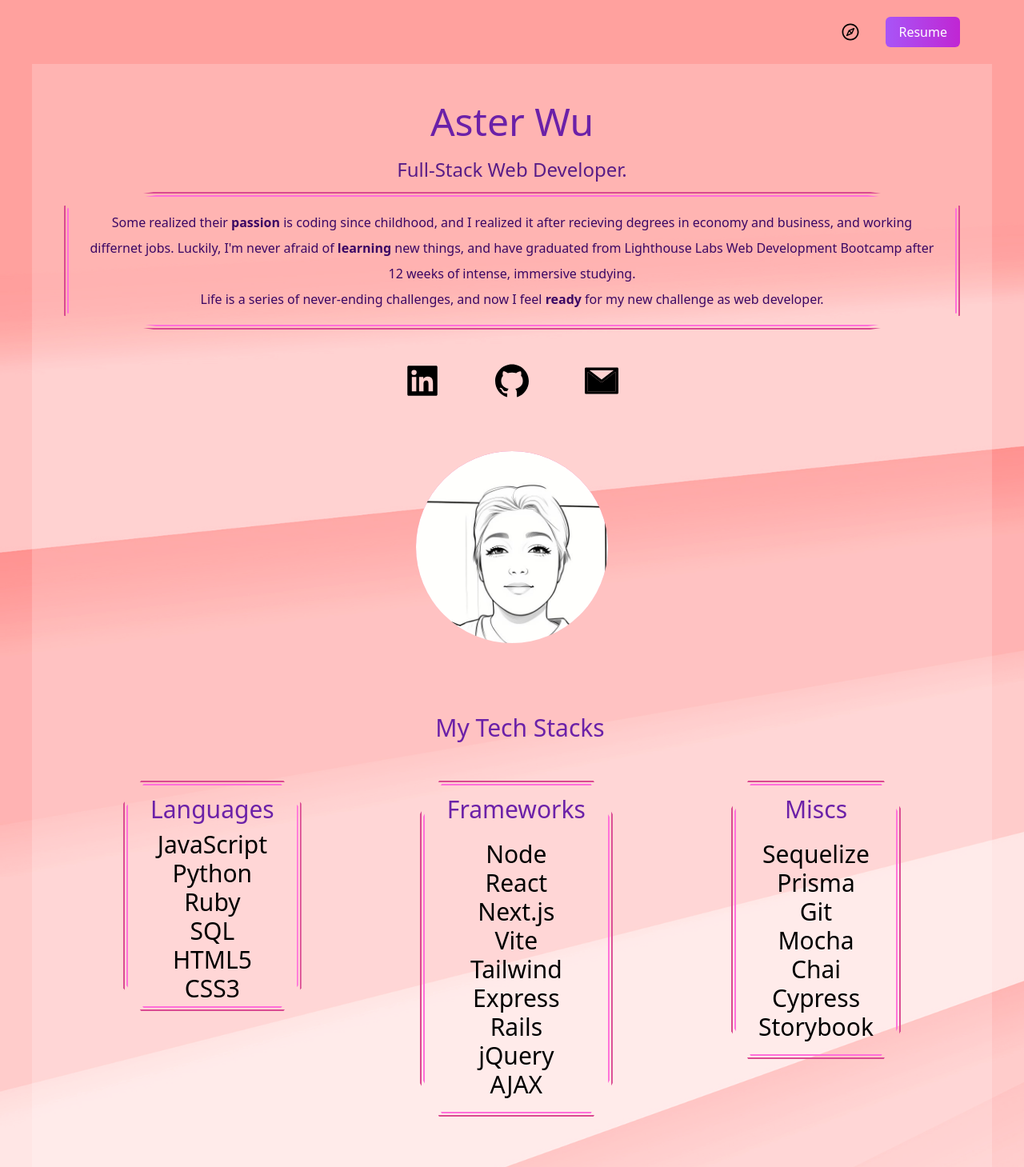
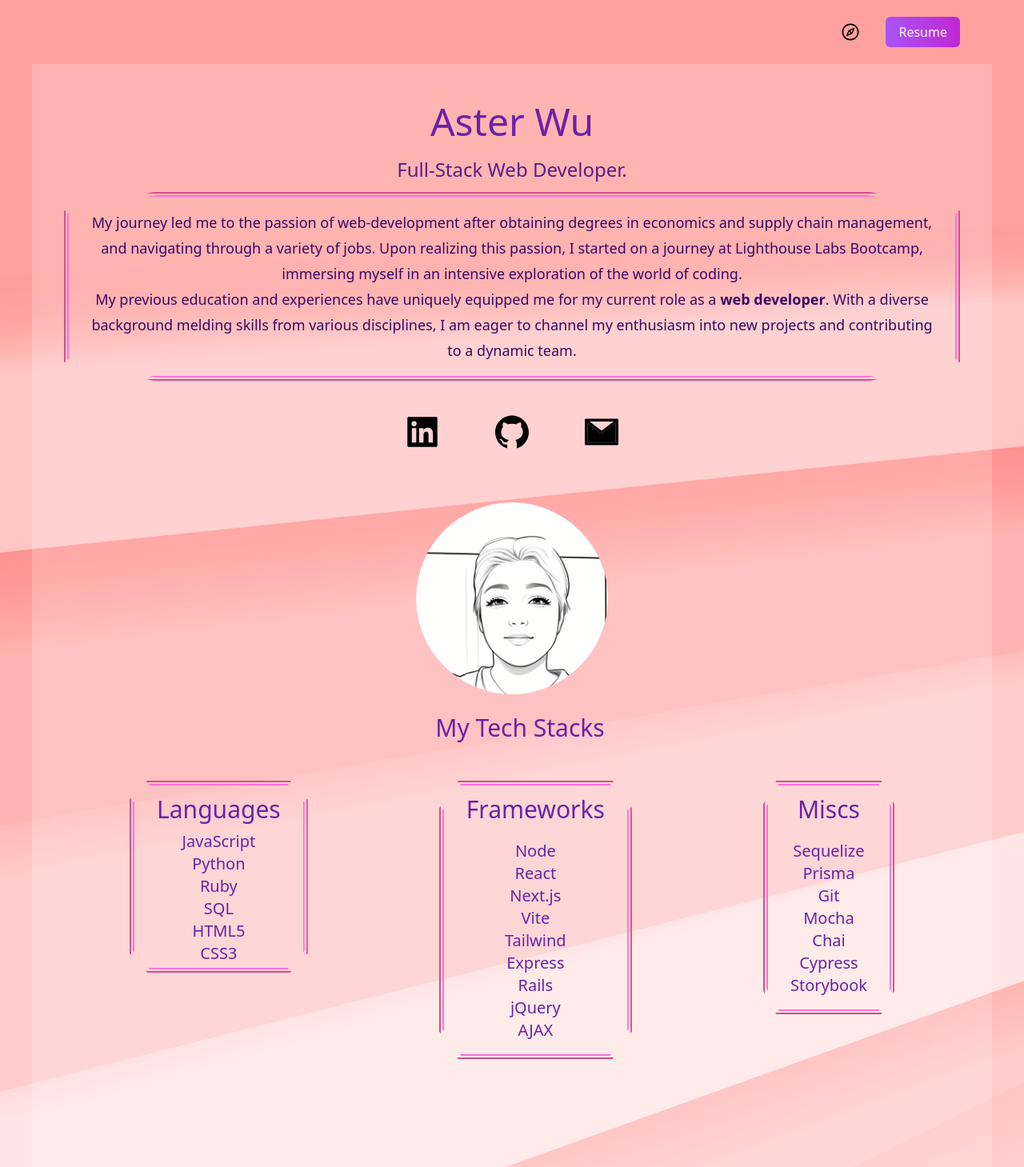
Before and after one commit to Xize-Wu/portfolio, a Next.js app: page / in a window 1280 px wide. Shown: the top 1459 px of the page at 80% size. Built offline with nearby package versions, Linux system fonts and the light colour scheme.

Commit message:
correct typo

```diff
--- a/pages/index.js
+++ b/pages/index.js
@@ -27,7 +27,7 @@ export default function Home() {
   return (
     <div>
       <Head>
-        <title>Aster Wu - Full Stack developer</title>
+        <title>Aster Wu - Full Stack Developer</title>
         <meta name='description' content='Generated by cre'></meta>
         <link rel='icon' href='/favicon.ico' />
       </Head>
@@ -46,13 +46,12 @@ export default function Home() {
           <div className="text-center p-10">
             <h2 className="text-5xl py-2 text-purple-800 font-medium" >Aster Wu</h2>
             <h3 className="text-2xl py-3 text-purple-900 ">Full-Stack Web Developer.</h3>
-            <div className={`${styles.clipNotch} text-md py-5 leading-8 text-purple-950 border-2 p-6 border-fuchsia-700 clip-notch`}>
+            <div className={`${styles.clipNotch} text-lg py-5 leading-8 text-purple-950 border-2 p-6 border-fuchsia-700 clip-notch`}>
                 <p>
-                Some realized their <span class="font-bold">passion </span>is coding since childhood, and I realized it after recieving degrees in economy and business, and working differnet jobs.           Luckily, I'm never afraid of <span class="font-bold">learning </span>new things, and have graduated from Lighthouse Labs Web Development Bootcamp after 12 weeks of intense, immersive studying.
+                  My journey led me to the passion of web-development after obtaining degrees in economics and supply chain management, and navigating through a variety of jobs. Upon realizing this passion, I started on a journey at Lighthouse Labs Bootcamp, immersing myself in an intensive exploration of the world of coding.
                 </p>
                 <p>
-                Life is a series of never-ending challenges, and now I feel <span class="font-bold">
-                  ready</span> for my new challenge as web developer.
+                My previous education and experiences have uniquely equipped me for my current role as a <span class="font-bold">web developer</span>. With a diverse background melding skills from various disciplines, I am eager to channel my enthusiasm into new projects and contributing to a dynamic team.
                 </p>
             </div>
           </div>
@@ -94,8 +93,8 @@ export default function Home() {
             <h3 className="text-3xl py-2 text-purple-800 font-medium pl-5 text-center">My Tech Stacks</h3>
             <div className={`min-w-min py-10 px-10 mb-12 flex justify-between ${styles.techStacks} ${isMobile ? styles.techStacksMobile : ''}`}>
               <div className={`${styles.clipNotch} flex justify-center border-fuchsia-700 items-center py-2 px-5 h-full flex-col text-center shadow-lg p-10 `}>
-                <h4 className="text-3xl py-2 text-purple-800 font-medium px-3 ">Languages</h4>
-                <ul>
+                <h4 className="text-3xl py-2 text-purple-800 font-medium px-3  ">Languages</h4>
+                <ul className=" text-purple-800 text-xl">
                   <li>JavaScript</li>
                   <li>Python</li>
                   <li>Ruby</li>
@@ -106,7 +105,7 @@ export default function Home() {
               </div>
               <div className={`${styles.clipNotch} flex justify-center border-fuchsia-700 items-center py-2 px-5 h-full flex-col text-center shadow-lg p-10`}>
                 <h4 className="text-3xl py-2 text-purple-800 font-medium px-3 ">Frameworks</h4>
-                <ul className="py-3">
+                <ul className="py-3 text-purple-800 text-xl">
                   <li>Node</li>
                   <li>React</li>
                   <li>Next.js</li>
@@ -120,7 +119,7 @@ export default function Home() {
               </div>
               <div className={`${styles.clipNotch} flex justify-center border-fuchsia-700 items-center py-2 px-5 h-full flex-col text-center shadow-lg p-10`}>
                 <h4 className="text-3xl py-2 text-purple-800 font-medium px-4 ">Miscs</h4>
-                <ul className="py-3 px-3">
+                <ul className="py-3 px-3  text-purple-800 text-xl">
                   <li>Sequelize</li>
                   <li>Prisma</li>
                   <li>Git</li>
@@ -138,10 +137,10 @@ export default function Home() {
         <section className={`${styles.transparentPink} min-h-screen pb-24`}>
           <div className="text-3xl py-1">
             <h3 className="text-3xl pb-10 pl-5 text-purple-800 font-medium text-center">My Projects</h3>
+            <div className={`mt-10 ${styles.clipNotch} flex justify-center  text-purple-800 border-fuchsia-700 items-center py-2 px-5 h-full flex-col text-center shadow-lg p-10`}>
               <a href="https://github.com/Xize-Wu/GOAL">
-              <div className={`mt-10 ${styles.clipNotch} flex justify-center  text-purple-800 border-fuchsia-700 items-center py-2 px-5 h-full flex-col text-center shadow-lg p-10`}>
                 <div className='mt-5' >
-                  G.O.A.L.</div>
+                  G.O.A.L.</div></a>
               <div className={`text-md py-5 leading-8 text-purple-950`}>
                 <p className="text-base">
                   A productivity and organization app that allows a user to establish long-term goals and break them down into digestible milestones, as well as letting the user get in touch with an accountability buddy and stay in touch via chat.
@@ -164,7 +163,6 @@ export default function Home() {
 
 
             </div>
-            </a>
             <div className={`mt-10 ${styles.clipNotch} flex justify-center  text-purple-800 border-fuchsia-700 items-center py-2 px-5 h-full flex-col text-center shadow-lg p-10`}>
               <div className='mt-5' >TinyApp React</div>
               <div className={`text-md py-5 leading-8 text-purple-950`}>
```
Lines whose indentation alone changed are shown as unchanged.
